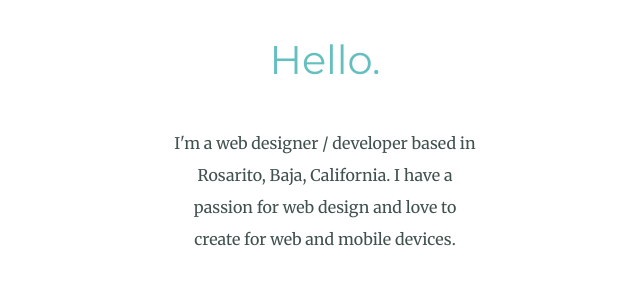
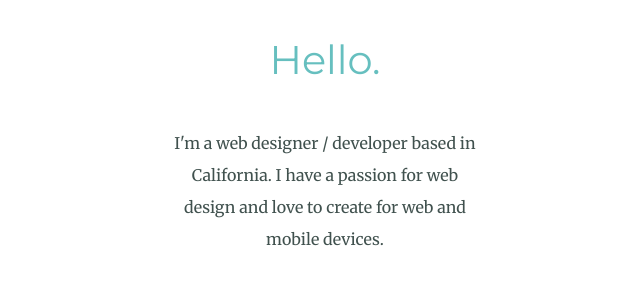
Before and after one commit to amynaff/WebDev-site, a plain HTML site: page index.html in a window 1280 px wide. Shown: the part 1148-1453 px from the top of the page, without its empty margins (315-955 px from the left). Drawn offline with Linux system fonts and the light colour scheme.

Commit message:
Update index.html

```diff
--- a/index.html
+++ b/index.html
@@ -27,7 +27,7 @@
     <div class="profile">
       <img src="images/cropped_profile.png" alt="cartoon profile picture">
       <h2>Hello.</h2>
-      <p class="intro">I'm a web designer / developer based in Rosarito, Baja, California. I have a passion for web design and love to create for web and mobile devices.</p>
+      <p class="intro">I'm a web designer / developer based in California. I have a passion for web design and love to create for web and mobile devices.</p>
     </div>
     <hr>
     <div class="skills">
```
